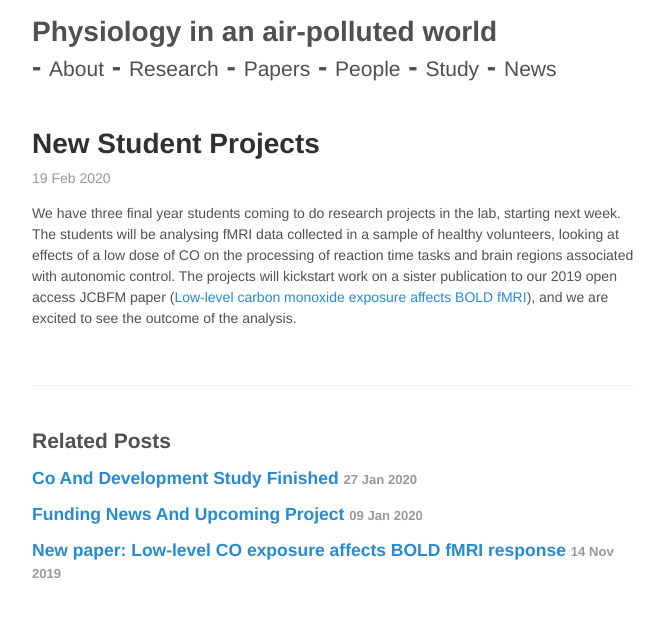
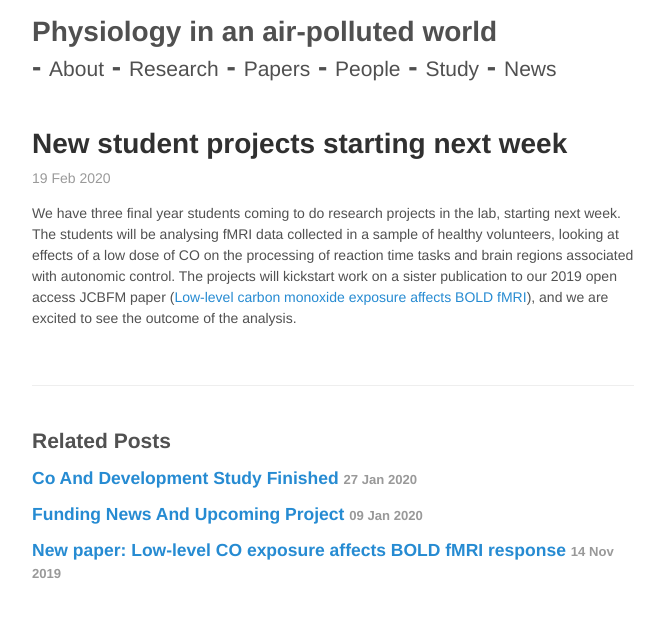
Before and after one commit to mariherigstad/mariherigstad.github.io, a Jekyll site: the page built from _posts/2020-02-19-new-student-projects.md, in a window 1280 px wide. Shown: the top 617 px of the page, without its empty margins (307-971 px from the left). Built offline with Jekyll 4.4.1, drawn with Linux system fonts in a browser that asks for light colours; our own code applies the rules of GitHub Pages for plain Markdown files.

Commit message:
Update 2020-02-19-new-student-projects.md

```diff
--- a/_posts/2020-02-19-new-student-projects.md
+++ b/_posts/2020-02-19-new-student-projects.md
@@ -1 +1,7 @@
+---
+layout: post
+title: "New student projects starting next week"
+date: 2020-02-19
+---
+
 We have three final year students coming to do research projects in the lab, starting next week. The students will be analysing fMRI data collected in a sample of healthy volunteers, looking at effects of a low dose of CO on the processing of reaction time tasks and brain regions associated with autonomic control. The projects will kickstart work on a sister publication to our 2019 open access JCBFM paper (<a href="https://journals.sagepub.com/doi/pdf/10.1177/0271678X19887358">Low-level carbon monoxide exposure affects BOLD fMRI</a>), and we are excited to see the outcome of the analysis.
```
